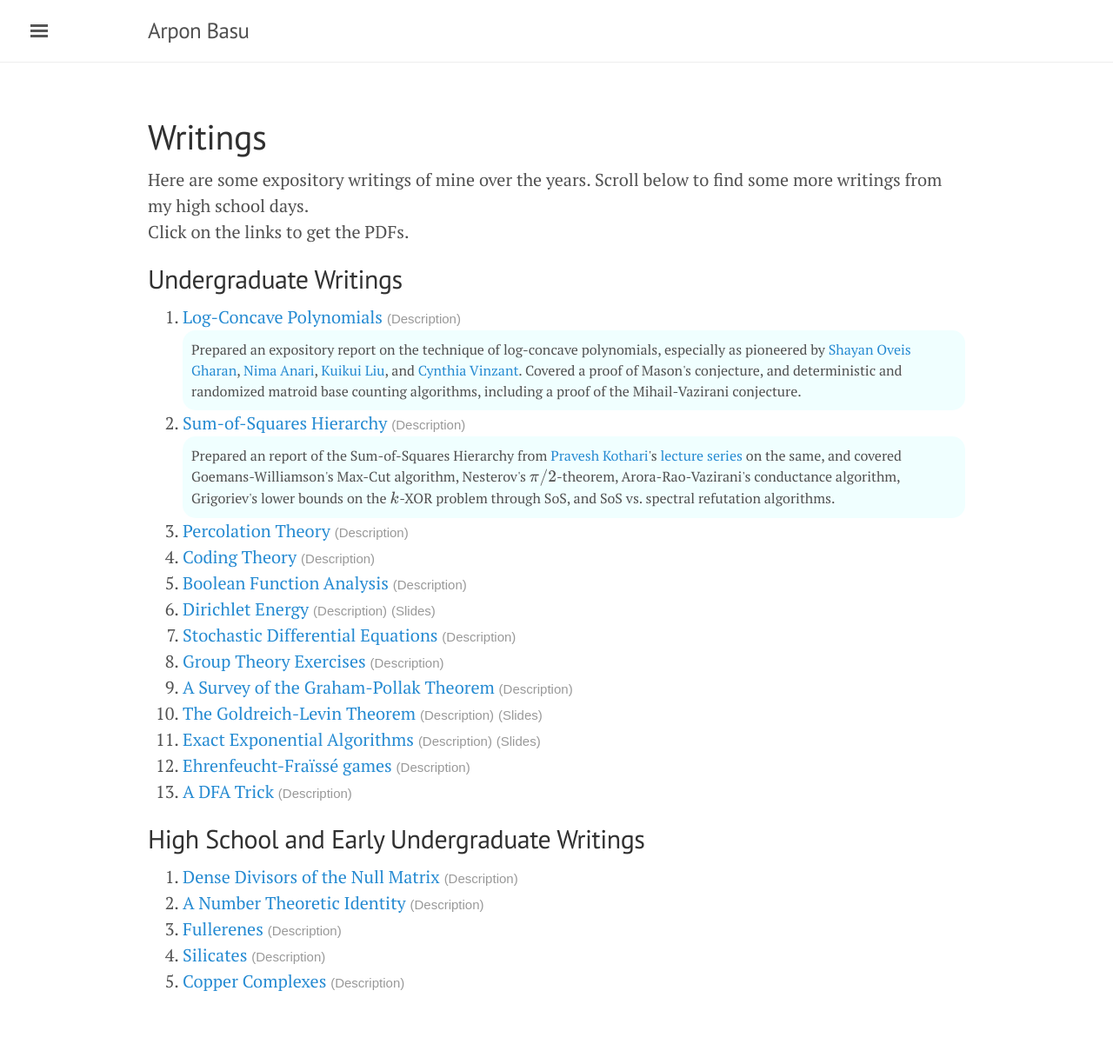
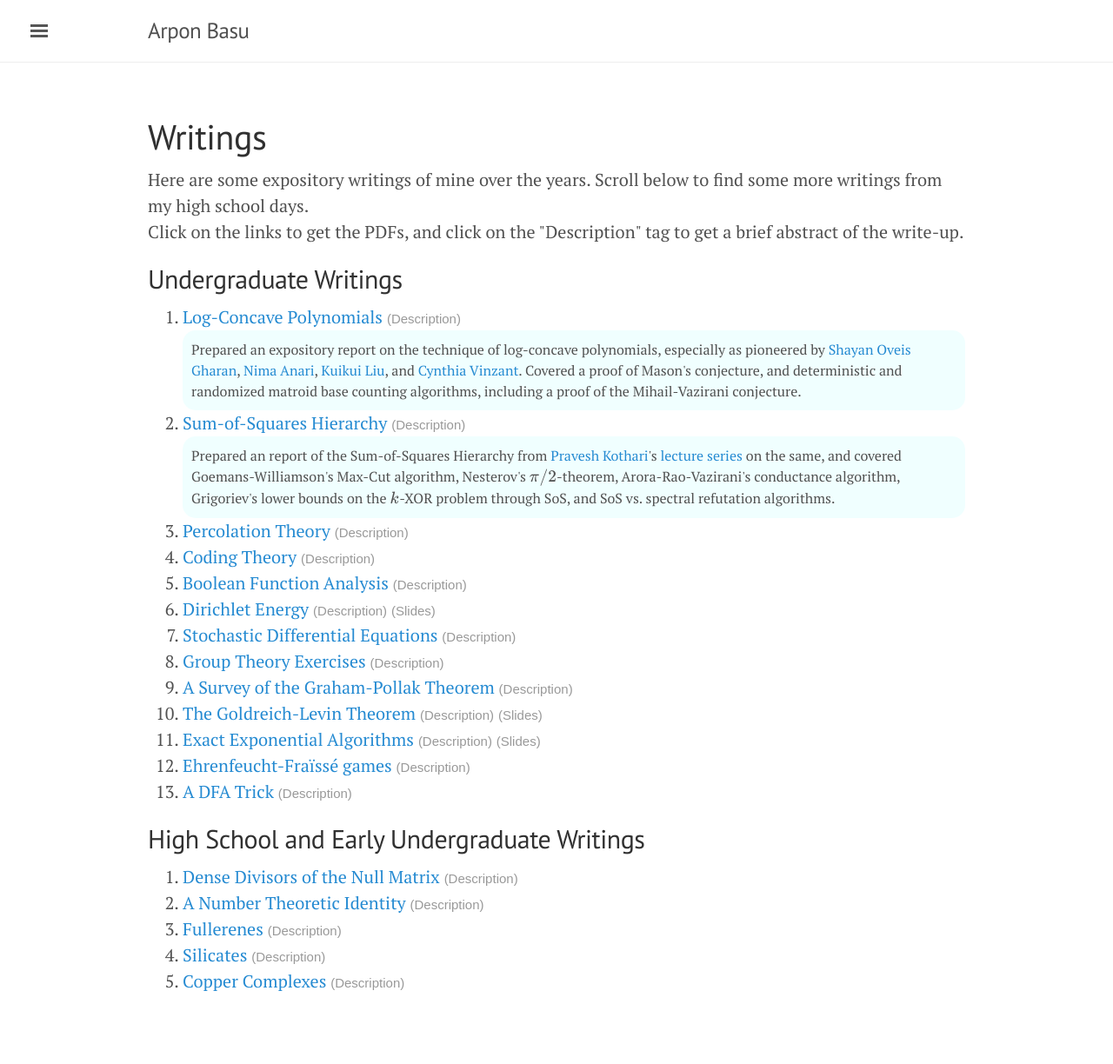
Before and after one commit to rugiarindam/rugiarindam.github.io, a Jekyll site: the page built from notes.html, in a window 1280 px wide. Shown: the whole page at 87% size. Built offline with Jekyll 4.4.1, drawn with Linux system fonts in a browser that asks for light colours; nearby versions of some CDN libraries.

Commit message:
new feature

```diff
--- a/notes.html
+++ b/notes.html
@@ -3,7 +3,7 @@ layout: page
 title: Writings
 ---
 Here are some expository writings of mine over the years. Scroll below to find some more writings from my high school days.<br>
-Click on the links to get the PDFs.
+Click on the links to get the PDFs, and click on the "Description" tag to get a brief abstract of the write-up.
 
 <h2>Undergraduate Writings</h2>
 <ol type="1">
```
